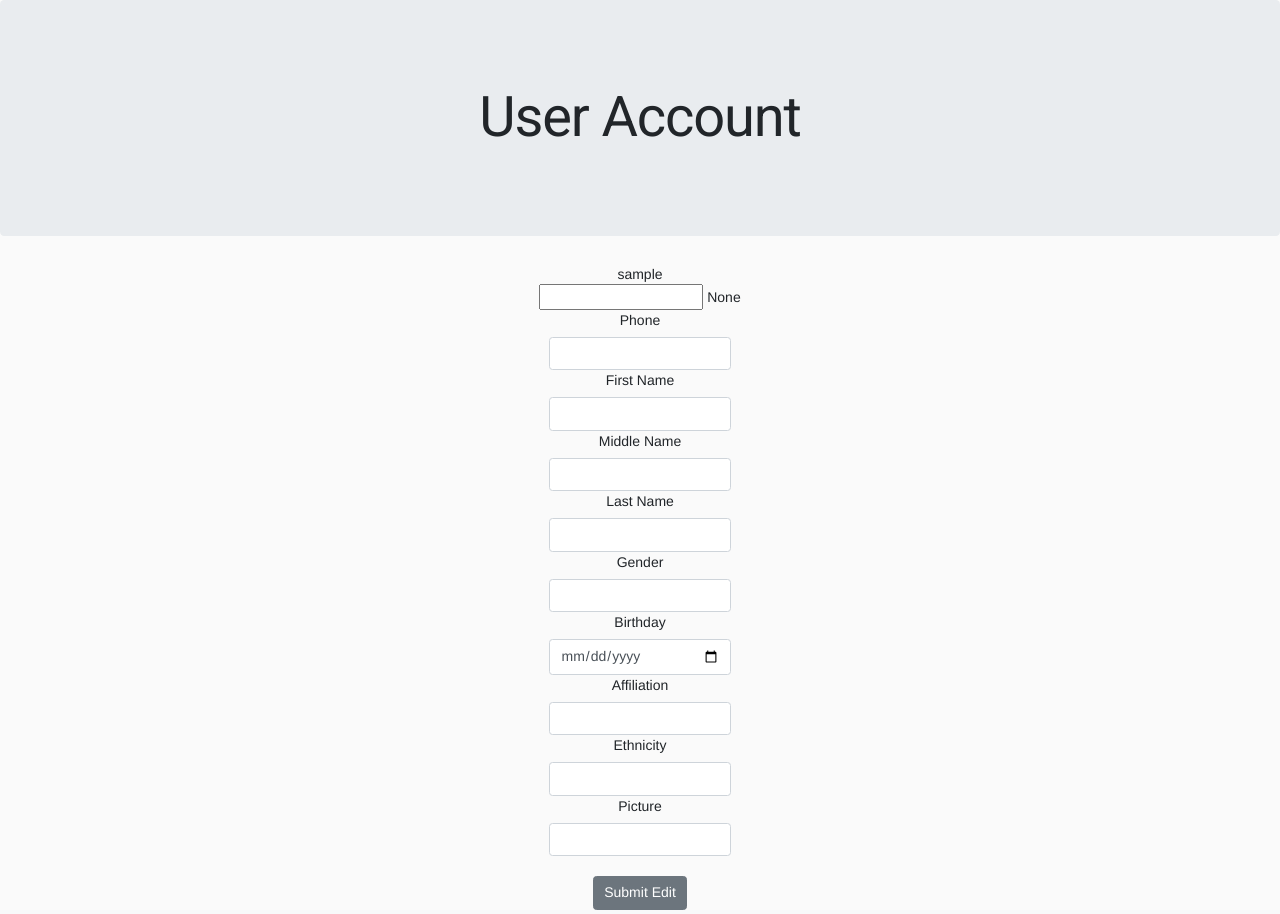
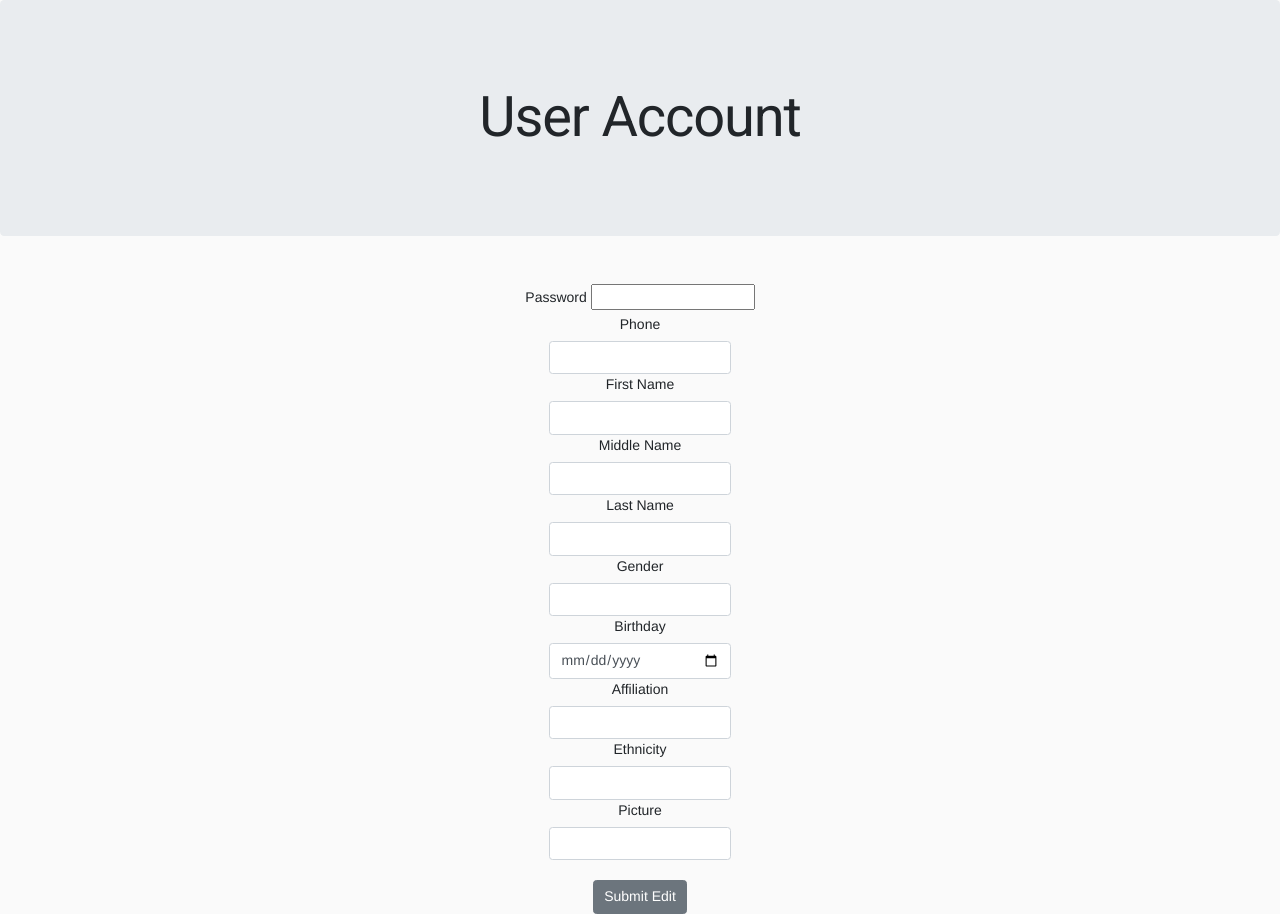
Before and after one commit to mhoff873/KU-Capstone---TMS, a Flask app: a page that uses templates/userAccount.html in a window 1280 px wide. Shown: the part 52-966 px from the top of the page. Run offline with Flask 2, Linux system fonts and the light colour scheme; the visitor is signed in with stand-in values (Sample User, id 1); some libraries are stand-ins or nearby versions.

Commit message:
Added password field to edit User

```diff
--- a/templates/userAccount.html
+++ b/templates/userAccount.html
@@ -18,10 +18,9 @@
   <!-- Edit user info -->
   <form action="/user_account/{{ User }}" method="POST">
       {{ EditUser.csrf_token }}
-      {{ User }}
       <br>
+      {{ EditUser.password.label }}
       {{ EditUser.password }}
-      {{ EditUser.password.data }}
       <br>
       <div style="display: inline-block; min-width: 13em">
       {{ EditUser.phone.label }}
```
